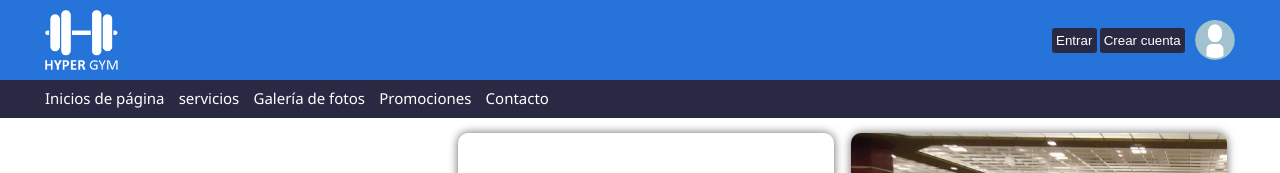
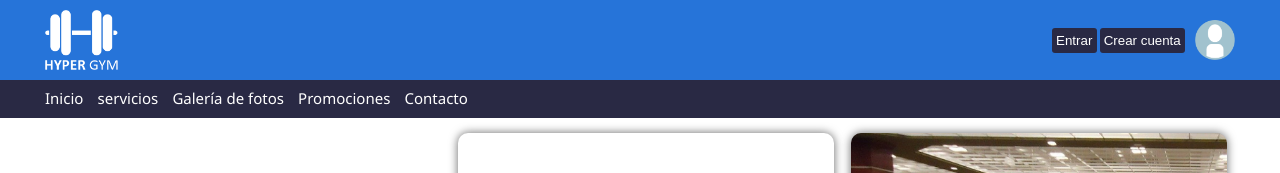
Before and after one commit to Spiderpaul/interfaz-responsiva, a plain HTML site: page index.html in a window 1280 px wide. Shown: the top 173 px of the page. Drawn offline with Linux system fonts and the light colour scheme.

Commit message:
Revert "Modificación para revertir"
This reverts commit ba6124147b61041937ae2bb9ab37d6ee15f05c8b.

```diff
--- a/index.html
+++ b/index.html
@@ -22,7 +22,7 @@
         </header>
         <nav class="menu">
             <ul class="lista-menu">
-                <li><a href="#">Inicios de página</a></li>
+                <li><a href="#">Inicio</a></li>
                 <li><a href="#">servicios</a></li>
                 <li><a href="#">Galería de fotos</a></li>
                 <li><a href="#">Promociones</a></li>
```
